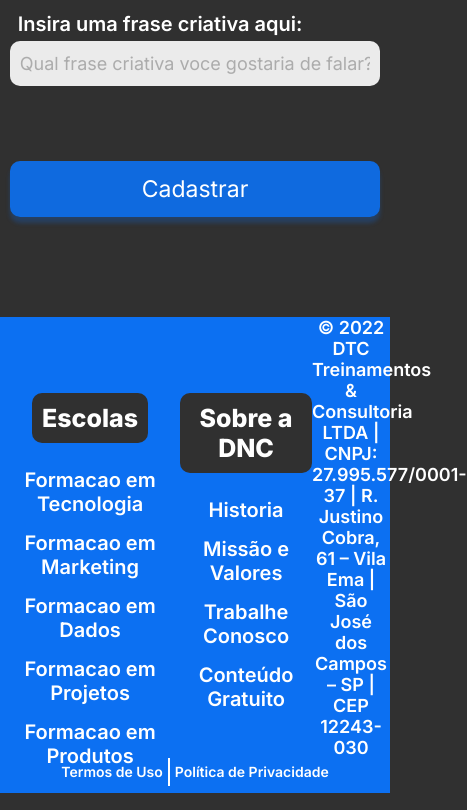
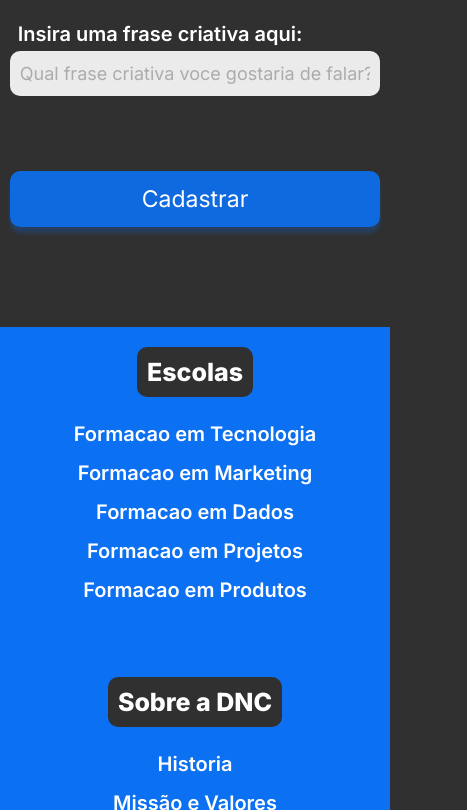
Before and after one commit to rmtrescato/bootcamp, a plain HTML site: page index.html in a window 390 px wide. Shown: the part 1190-2000 px from the top of the page, 467 px wide, since content can reach past the window. Drawn offline with Linux system fonts and the light colour scheme.

Commit message:
add media query no footer

```diff
--- a/style.css
+++ b/style.css
@@ -282,8 +282,9 @@ body {
   }
 
   #principal button {
-    width: 100%;
+    width: 80%;
     margin: 0px;
+    margin-bottom: 10px;
   }
 
   /* section */
@@ -311,4 +312,16 @@ body {
     margin-top: 50px;
   }
 
+  /* Ajustando o Footer */
+
+  footer .linha1{
+    flex-direction: column;
   }
+
+  footer .endereco {
+    width: 90%;
+    font-size: 15px;
+    margin-bottom: 20px;
+  }
+
+  }
```
